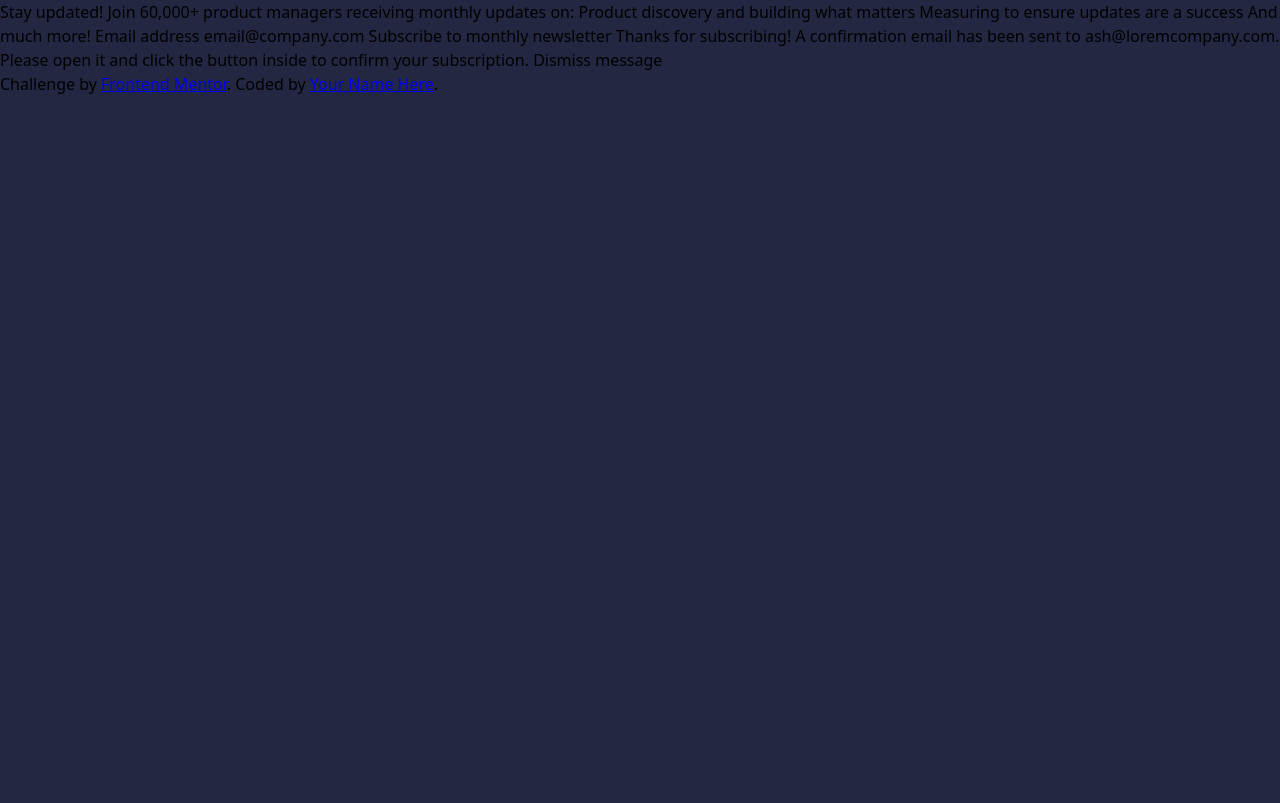
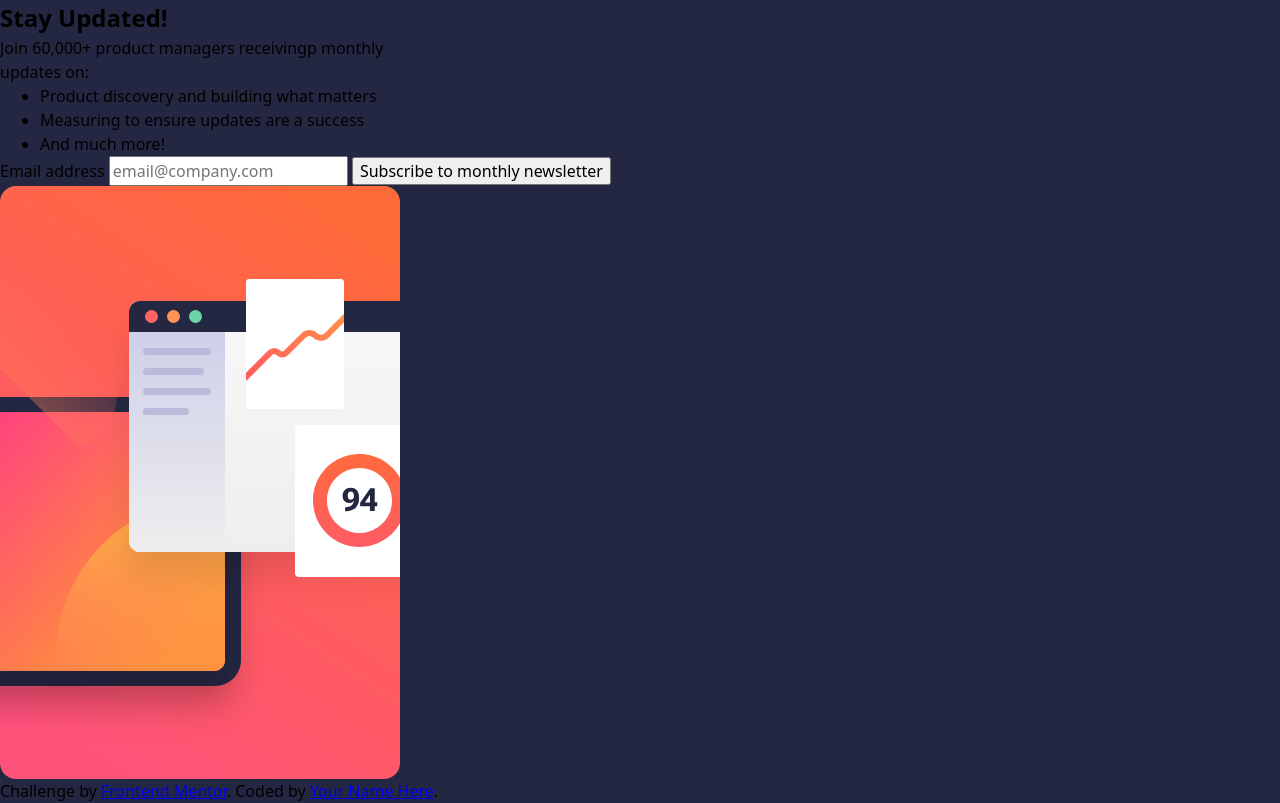
Before and after one commit to Espina28/Newsletter, a plain HTML site: page index.html in a window 1280 px wide. Drawn offline with Linux system fonts and the light colour scheme; files whose address does not match are found by name.

Commit message:
espina added html structure of subscribe panel

```diff
--- a/index.html
+++ b/index.html
@@ -15,33 +15,36 @@
 </head>
 <body>
 
-  <!-- Sign-up form start -->
 
-  Stay updated!
+  <div class="container">
+      <section class='content'>
+        <div>
+        <h1>Stay Updated!</h1>
+          <p>Join 60,000+ product managers receivingp monthly <br>
+          updates on:</p>
+        </div>
 
-  Join 60,000+ product managers receiving monthly updates on:
+        <div class="list-advertise">
+            <ul>
+              <li>Product discovery and building what matters</li>
+              <li>Measuring to ensure updates are a success</li>
+              <li>And much more!</li>
+            </ul>
+        </div>
 
-  Product discovery and building what matters
-  Measuring to ensure updates are a success
-  And much more!
+        <div>
+          <form action="#">
+            <label for="input">Email address</label>
+            <input id="input" type="email" placeholder="email@company.com" name="email-input">
+            <input id="btn-submit" type="button" value="Subscribe to monthly newsletter" name="email-input">
+          </form>
+        </div>
+      </section>
+      <div class="illustration-signup">
+          <img src="assets/images/illustration-sign-up-desktop.svg" alt="svg sign-up image"/>
+      </div>
+  </div>
 
-  Email address
-  email@company.com
-
-  Subscribe to monthly newsletter
-
-  <!-- Sign-up form end -->
-
-  <!-- Success message start -->
-
-  Thanks for subscribing!
-
-  A confirmation email has been sent to ash@loremcompany.com.
-  Please open it and click the button inside to confirm your subscription.
-
-  Dismiss message
-
-  <!-- Success message end -->
 
   <div class="attribution">
     Challenge by <a href="https://www.frontendmentor.io?ref=challenge" target="_blank">Frontend Mentor</a>.
```
